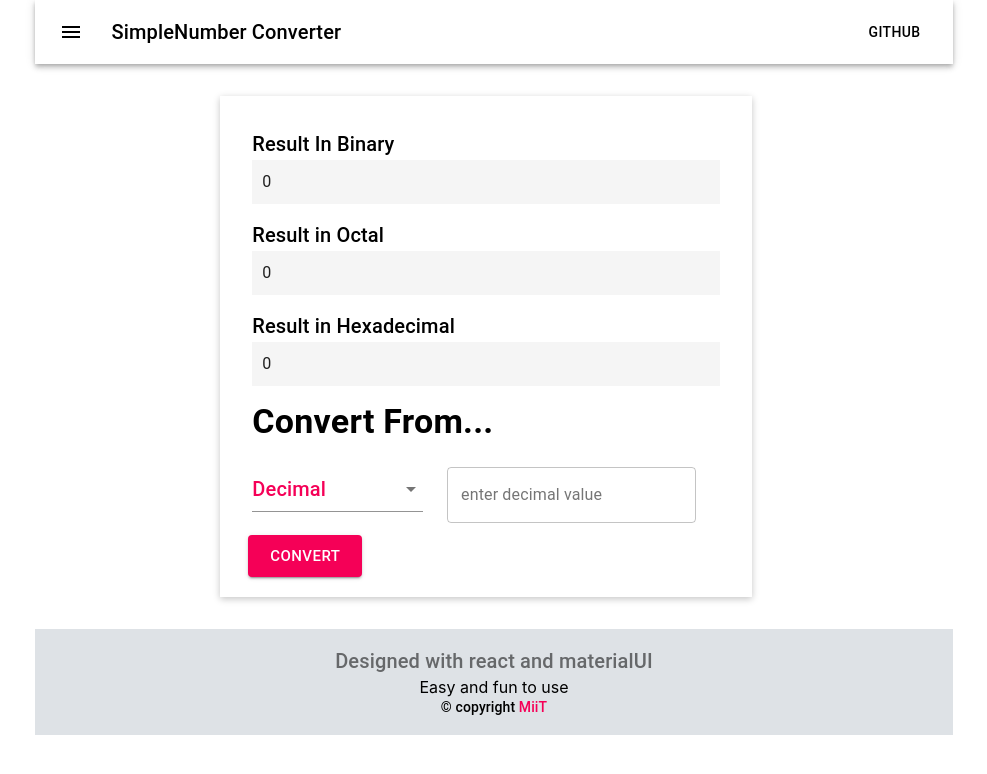
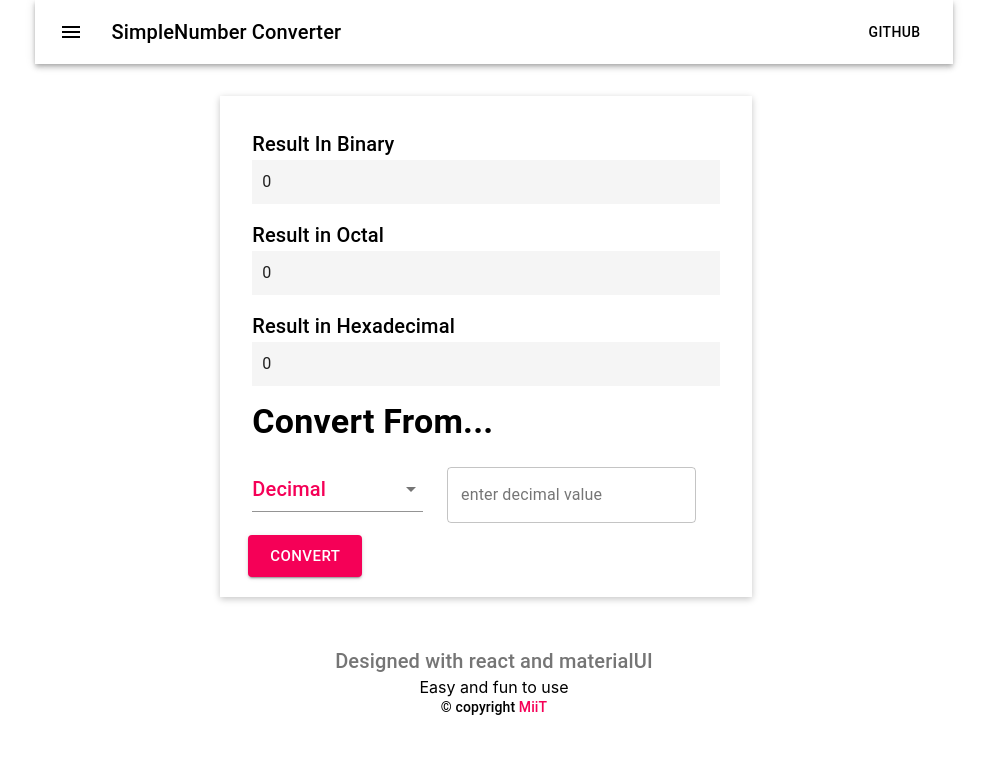
Before and after one commit to ndmichael/number-converter, a React (Create React App) app: page / in a window 1280 px wide. Shown: the top 774 px of the page, without its empty margins (146-1133 px from the left). Built offline with nearby package versions, Linux system fonts and the light colour scheme.

Commit message:
change background color

```diff
--- a/src/components/middlewareComps/GetValues.js
+++ b/src/components/middlewareComps/GetValues.js
@@ -87,7 +87,7 @@ const GetValues = () => {
 
             <Grid container>
                 <Grid item xs={12}>
-                    <Box style={{ backgroundColor: "#dee2e6" }} p={2} align="center">
+                    <Box p={2} align="center">
                         <Typography variant="h6" color="textSecondary">
                             Designed with react and materialUI
                     </Typography>
```
